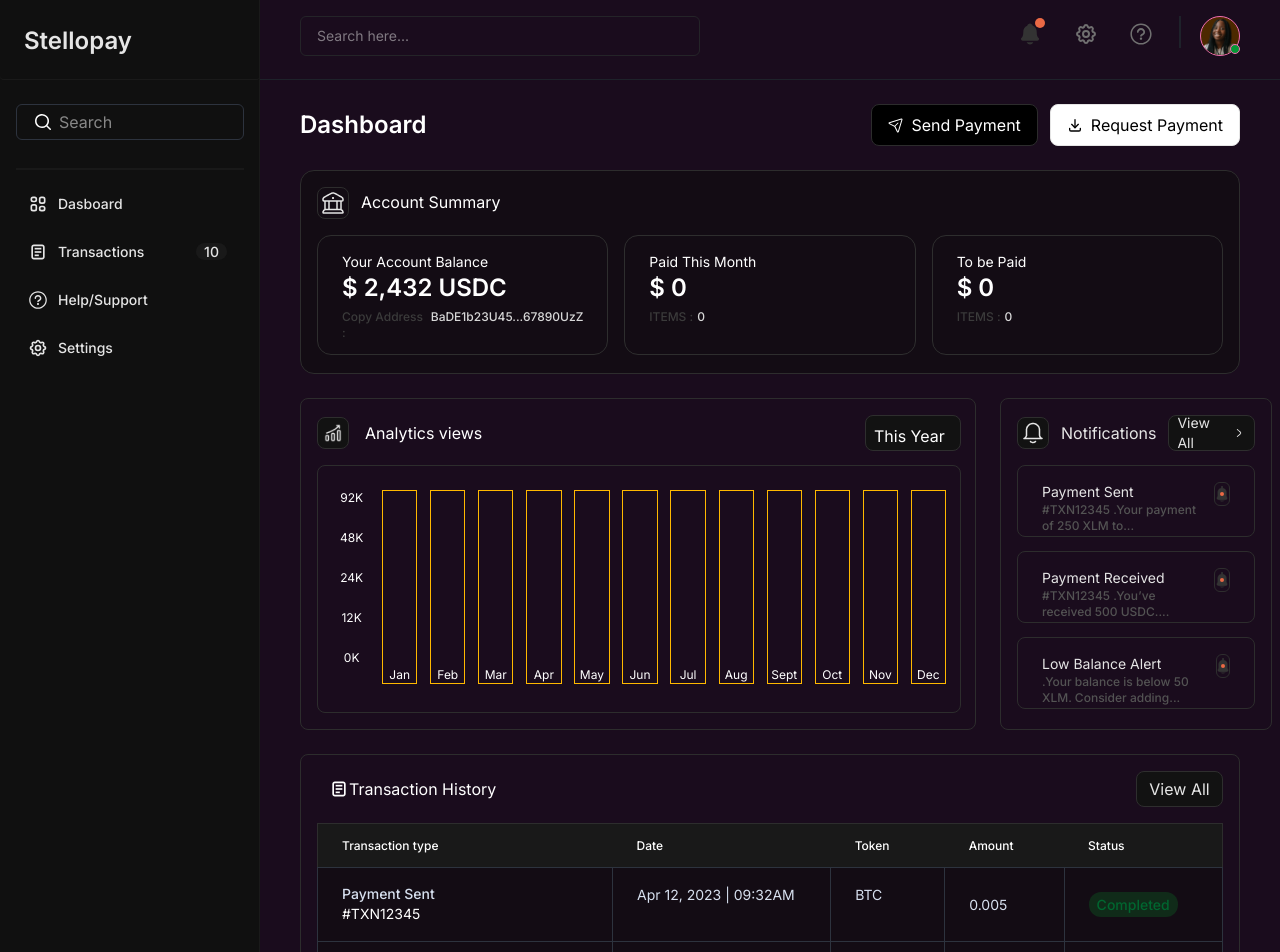
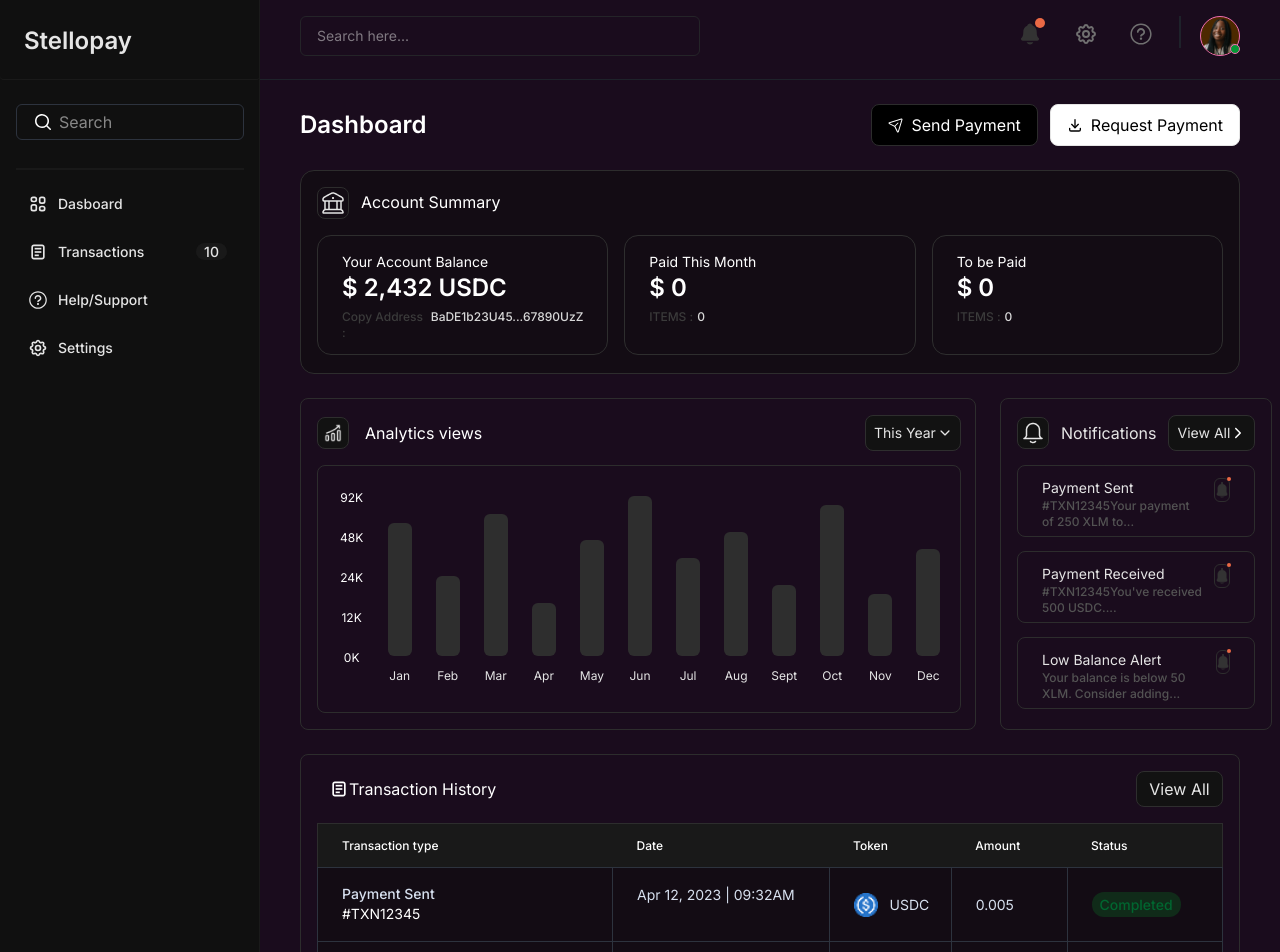
Before and after one commit to Stellopay/stellopay-frontend, a Next.js app: page / in a window 1280 px wide. Shown: the top 952 px of the page. Built offline with nearby package versions, Linux system fonts and the light colour scheme.

Commit message:
build new component and still currently working

```diff
--- a/components/dashboard/analytics-view.tsx
+++ b/components/dashboard/analytics-view.tsx
@@ -1,8 +1,10 @@
-'user client'
+'use client'
 
 import Image from "next/image";
 import Link from "next/link";
 import PaymentHistory from "./payment-history";
+import { useState } from "react";
+import { IoIosArrowDown, IoIosArrowUp, IoIosArrowForward } from "react-icons/io";
 
 const amounts = [
   { amount: 92 },
@@ -13,16 +15,34 @@
 ];
 
 const years = [
-   {year: "Jan"}, {year: "Feb"},
-   {year: "Mar"}, {year: "Apr"},
-  {year: "May"},  {year: "Jun"},
-  {year: "Jul"}, {year: "Aug"},
-  {year: "Sept"}, {year: "Oct"},
-  {year: "Nov"},  {year: "Dec"}
-
-]
+   {year: "Jan", value: 75}, {year: "Feb", value: 45},
+   {year: "Mar", value: 80}, {year: "Apr", value: 30},
+  {year: "May", value: 65},  {year: "Jun", value: 90},
+  {year: "Jul", value: 55}, {year: "Aug", value: 70},
+  {year: "Sept", value: 40}, {year: "Oct", value: 85},
+  {year: "Nov", value: 35},  {year: "Dec", value: 60}
+];
 
 export default function AnalyticsView() {
+  const [isDropdownOpen, setIsDropdownOpen] = useState(false);
+  const [selectedYear, setSelectedYear] = useState("This Year");
+
+  const yearOptions = [
+    "This Year",
+    "2024",
+    "2023",
+    "2022",
+    "2021",
+    "2020"
+  ];
+
+  const maxValue = Math.max(...years.map(y => y.value));
+
+  const handleYearSelect = (year) => {
+    setSelectedYear(year);
+    setIsDropdownOpen(false);
+  };
+
   return (
     <div className='max-w-[1100px] h-[332px] flex max-md:flex-col gap-6'>
         <div className='w-[42.25rem] h-[20.75rem] border border-[#2D2D2D] rounded-md gap-4 p-4'>
@@ -33,15 +53,33 @@
                 </div>
                 <h1 className="pl-4">Analytics views</h1>
               </div>
-                <div className="w-24 h-9 gap-1 border border-[#2E2E2E] rounded-[8px] p-2 bg-[#121212]">
-                   {/* <input type="text" value='date' placeholder="This Year"/> */}
-                   This Year
+                <div className="relative">
+                  <div onClick={() => setIsDropdownOpen(!isDropdownOpen)}
+                    className="w-24 h-9 flex items-center justify-between text-sm border border-[#2E2E2E] rounded-[8px] p-2 bg-[#121212] cursor-pointer hover:bg-[#1A1A1A] transition-colors"
+                  >
+                    <h1 className="font-[Inter] text-sm text-[#E5E5E5]">{selectedYear}</h1>
+                    {isDropdownOpen ? <IoIosArrowUp className="text-[#E5E5E5]" /> : <IoIosArrowDown className="text-[#E5E5E5]" />}
+                  </div>
+
+                  {isDropdownOpen && (
+                    <div className="absolute top-10 left-0 w-24 bg-[#121212] border border-[#2E2E2E] rounded-[8px] shadow-lg z-10">
+                      {yearOptions.map((year, index) => (
+                        <div
+                          key={index}
+                          onClick={() => handleYearSelect(year)}
+                          className="px-2 py-2 text-sm font-[Inter] text-[#E5E5E5] hover:bg-[#1A1A1A] cursor-pointer first:rounded-t-[8px] last:rounded-b-[8px] transition-colors"
+                        >
+                          {year}
+                        </div>
+                      ))}
+                    </div>
+                  )}
                 </div>
             </div>
 
               <div className="w-[644px] h-[248px] mt-3.5 border border-[#2D2D2D] p-4 rounded-md">
                 <div className="w-[612px] h-[198px] mt-2 flex justify-between">
-                   <div className="w-[35.25px] h-[194px] flex flex-col gap-6 text-xs text-center text-[Plus Jakarta Sans]">
+                   <div className="w-[35.25px] h-[194px] flex flex-col gap-6 text-xs text-center text-[Inter]">
                      {amounts.map((amount, index) => (
                        <div key={`${amount.amount}-${index}`}>
                          {amount.amount}K
@@ -49,12 +87,22 @@
                       ))}
                    </div>
 
+                     {years.map((year, index) => (
+                       <div key={`${year.year}-${index}`} className="flex flex-col items-center">
+                        <div className="w-[35.25px] h-[194px] font-[Jakarta Sans] text-xs text-center flex flex-col justify-end items-center relative">
+                             {/* Bar chart */}
+                             <div
+                               className="w-6 bg-[#2E2E2E] rounded-sm mb-1"
+                               style={{
+                                 height: `${(year.value / maxValue) * 160}px`,
+                                 minHeight: '4px'
+                               }}
+                             ></div>
 
-                     {years.map((year, index) => (
-                       <div key={`${year.year}-${index}`}>
-                        <div className="w-[35.25px] h-[194px] font-[Jakarta Sans] text-xs text-center border border-amber-400 flex flex-col justify-end">
-                             {year.year}
-
+                             {/* Year label */}
+                             <div className="text-[#E5E5E5] mt-2">
+                               {year.year}
+                             </div>
                         </div>
                        </div>
                       ))}
@@ -73,9 +121,9 @@
               </h1>
             </div>
 
-             <div className="w-[87px] h-9 gap-1 rounded-[8px] border border-[#2E2E2E] bg-[#121212] p-2 flex justify-center items-center">
+             <div className="w-[87px] h-9 rounded-[8px] border border-[#2E2E2E] bg-[#121212] p-2 flex justify-center items-center">
                 <h1 className="font-[Inter] align-middle text-sm text-[#E5E5E5]">View All</h1>
-                <Image src='/arrow-right-01.png' alt="arrow-right" width={14} height={14} className="w-35. h-3.5 object-contain"/>
+                <IoIosArrowForward />
              </div>
           </div>
             <PaymentHistory />
@@ -84,3 +132,101 @@
     </div>
   )
 }
+
+
+
+// import Image from "next/image";
+// import Link from "next/link";
+// import PaymentHistory from "./payment-history";
+// import { IoIosArrowForward, IoIosArrowDown } from "react-icons/io";
+
+// const amounts = [
+//   { amount: 92 },
+//   { amount: 48 },
+//   { amount: 24},
+//   { amount: 12},
+//   { amount: 0}
+// ];
+
+// const years = [
+//    {year: "Jan", value: 75}, {year: "Feb", value: 45},
+//    {year: "Mar", value: 80}, {year: "Apr", value: 30},
+//   {year: "May", value: 65},  {year: "Jun", value: 90},
+//   {year: "Jul", value: 55}, {year: "Aug", value: 70},
+//   {year: "Sept", value: 40}, {year: "Oct", value: 85},
+//   {year: "Nov", value: 35},  {year: "Dec", value: 60}
+// ];
+
+// export default function AnalyticsView() {
+//   const maxValue = Math.max(...years.map(y => y.value));
+
+//   return (
+//     <div className='max-w-[1100px] h-[332px] flex max-md:flex-col gap-6'>
+//         <div className='w-[42.25rem] h-[20.75rem] border border-[#2D2D2D] rounded-md gap-4 p-4'>
+//             <div className='w-[40.25rem] h-9 flex justify-between mx-auto'>
+//               <div className='w-[368px] flex align-middle items-center'>
+//                 <div className="w-8 h-8 border border-[#2E2E2E] rounded-[8px] bg-[#121212] flex justify-center items-center">
+//                   <Image src='/chart-up.png' alt="" width={20} height={20} className="object-contain w-5 h-5"/>
+//                 </div>
+//                 <h1 className="pl-4">Analytics views</h1>
+//               </div>
+//                 <Link href='/' className="w-24 h-9 flex items-center text-sm border border-[#2E2E2E] rounded-[8px] p-2 bg-[#121212]">
+//                    <h1 className="font-[Inter] text-sm">This Year</h1>
+//                    <IoIosArrowDown />
+//                 </Link>
+//             </div>
+
+//               <div className="w-[644px] h-[248px] mt-3.5 border border-[#2D2D2D] p-4 rounded-md">
+//                 <div className="w-[612px] h-[198px] mt-2 flex justify-between">
+//                    <div className="w-[35.25px] h-[194px] flex flex-col gap-6 text-xs text-center text-[Plus Jakarta Sans]">
+//                      {amounts.map((amount, index) => (
+//                        <div key={`${amount.amount}-${index}`}>
+//                          {amount.amount}K
+//                        </div>
+//                       ))}
+//                    </div>
+
+//                      {years.map((year, index) => (
+//                        <div key={`${year.year}-${index}`} className="flex flex-col items-center">
+//                         <div className="w-[35.25px] h-[194px] font-[Jakarta Sans] text-xs text-center flex flex-col justify-end items-center relative">
+//                              {/* Bar chart */}
+//                              <div
+//                                className="w-6 bg-[#2E2E2E] rounded-sm mb-1 transition-all duration-300 hover:from-blue-400 hover:to-blue-200"
+//                                style={{
+//                                  height: `${(year.value / maxValue) * 160}px`,
+//                                  minHeight: '4px'
+//                                }}
+//                              ></div>
+
+//                              {/* Year label */}
+//                              <div className="text-[#E5E5E5] mt-2">
+//                                {year.year}
+//                              </div>
+//                         </div>
+//                        </div>
+//                       ))}
+//                 </div>
+//               </div>
+//         </div>
+
+//         <div className='w-[400px] h-[332px] border border-[#2D2D2D] rounded-md p-4'>
+//           <div className="w-[36ppx] h-9 gap-3 flex justify-between">
+//             <div className="flex align-middle justify-center items-center">
+//               <div className="w-8 h-8 border border-[#2E2E2E] rounded-[8px] bg-[#121212] flex items-center justify-center">
+//                  <Image src='/notification-02.png' alt="Notification" width={24} height={24} className="w-6 h-6 object-contain"/>
+//               </div>
+//               <h1 className="font-[Inter] text-base align-middle text-[#E5E5E5] pl-3">
+//                 Notifications
+//               </h1>
+//             </div>
+
+//              <Link href='/' className="w-[87px] h-9 rounded-[8px] border border-[#2E2E2E] bg-[#121212] p-2 flex justify-center items-center">
+//
+//
+//              </Link>
+//           </div>
+//             <PaymentHistory />
+//         </div>
+//     </div>
+//   )
+// }
--- a/components/dashboard/payment-history.tsx
+++ b/components/dashboard/payment-history.tsx
@@ -1,9 +1,9 @@
-"user client";
+"use client";
 import Image from "next/image";
 
 const historyPayment = [
     {paymentDescription: "Payment Sent", paymentId: ' #TXN12345', history: "Your payment of 250 XLM to..."},
-    {paymentDescription: "Payment Received", paymentId: ' #TXN12345', history: "You’ve received 500 USDC.... "},
+    {paymentDescription: "Payment Received", paymentId: ' #TXN12345', history: "You've received 500 USDC.... "},
     {paymentDescription: "Low Balance Alert", paymentId: '', history: "Your balance is below 50 XLM. Consider adding..."}
 ]
 
@@ -13,11 +13,11 @@
     <div className='flex flex-col gap-3.5'>
         {historyPayment.map((history, index) => (
             <div key={`${history.paymentDescription}-${index}`}>
-              <div className='w-full h-[4.5rem] font-[Inter] text-sm align-middle gap-2.5 py-4 px-6 border border-[#2D2D2D] rounded-md text-[#E5E5E5] flex'>
-                <div>
+              <div className='w-full h-[4.5rem] font-[Inter] text-sm align-middle gap-2.5 py-3 px-6 border border-[#2D2D2D] rounded-md text-[#E5E5E5] flex'>
+                <div className="">
                   {history.paymentDescription}
                     <div className='font-[Inter] font-medium text-xs align-middle text-[#535353]'>
-                      {history.paymentId} .
+                      {history.paymentId}
                       <span>
                         {history.history}
                       </span>
@@ -26,7 +26,7 @@
 
                      <div className='w-6 h-6 border-[0.75px] relative border-[#2E2E2E] rounded-[6px] flex justify-center items-center'>
                       <Image src='/notification.png' alt="notify" width={24} height={24} className="w-4 h-4 object-contain"/>
-                       <span className="w-1 h-1 py-[0.53px] absolute px-[1.07px] bg-[#EB6945] rounded-full [&>*:nth-child(2)]:bg-blue-100"></span>
+                       <span className="w-1 h-1 absolute -top-0.5 -right-0.5 bg-[#EB6945] rounded-full"></span>
                       </div>
 
               </div>
--- a/components/dashboard/transaction-history.tsx
+++ b/components/dashboard/transaction-history.tsx
@@ -1,4 +1,5 @@
 import { CgLoadbarDoc } from "react-icons/cg";
+import Image from "next/image";
 import Link from 'next/link';
 
 // Define types for better type safety
@@ -46,9 +47,14 @@
 // Sample data for other columns (you can replace with your actual data)
 const sampleData = {
   dates: ["Apr 12, 2023 | 09:32AM", "Apr 12, 2023 | 09:32AM", "Apr 12, 2023 | 09:32AM", "Apr 12, 2023 | 09:32AM", "Apr 12, 2023 | 09:32AM", "Apr 12, 2023 | 09:32AM"],
-  tokens: ["BTC", "ETH", "USDT", "BTC", "ETH", "USDT"],
+  tokens: ["USDC", "XLM", "USDC", "XLM", "USDC", "XLM"],
   amounts: ["0.005", "0.25", "100.00", "0.003", "0.15", "50.00"],
   statuses: ["Completed", "Pending", "Completed", "Failed", "Completed", "Pending"]
+};
+
+const tokenIconMapWithUrls: Record<string, string> = {
+  USDC: "/usd.png",
+  XLM: "/stellar.png", // Removed /public/ as Next.js serves from public root
 };
 
 const TransactionTable: React.FC = () => {
@@ -99,7 +105,20 @@
                   )}
                   { header.title === "Date" && (<div className='max-w-[294px] h-[72px] py-4 px-6'>{sampleData.dates[rowIndex]}</div>)}
 
-                     {header.title === "Token" && (<div className='max-w-[120px] h-[72px] py-4 px-6'>{sampleData.tokens[rowIndex]}</div>)}
+                  {header.title === "Token" && (
+                    <div className='max-w-[120px] h-[72px] py-4 px-6 flex items-center gap-3'>
+                      {tokenIconMapWithUrls[sampleData.tokens[rowIndex]] && (
+                        <Image
+                          src={tokenIconMapWithUrls[sampleData.tokens[rowIndex]]}
+                          alt={`${sampleData.tokens[rowIndex]} icon`}
+                          width={24}
+                          height={24}
+                          className="w-6 h-6 object-contain"
+                        />
+                      )}
+                      <span>{sampleData.tokens[rowIndex]}</span>
+                    </div>
+                  )}
 
                   {header.title === "Amount" && (<div className='max-w-[200px] py-4 px-6'>{sampleData.amounts[rowIndex]}</div>)}
                   {header.title === "Status" && (
```
Also changed, not shown: public/arrow-down.png (added).
